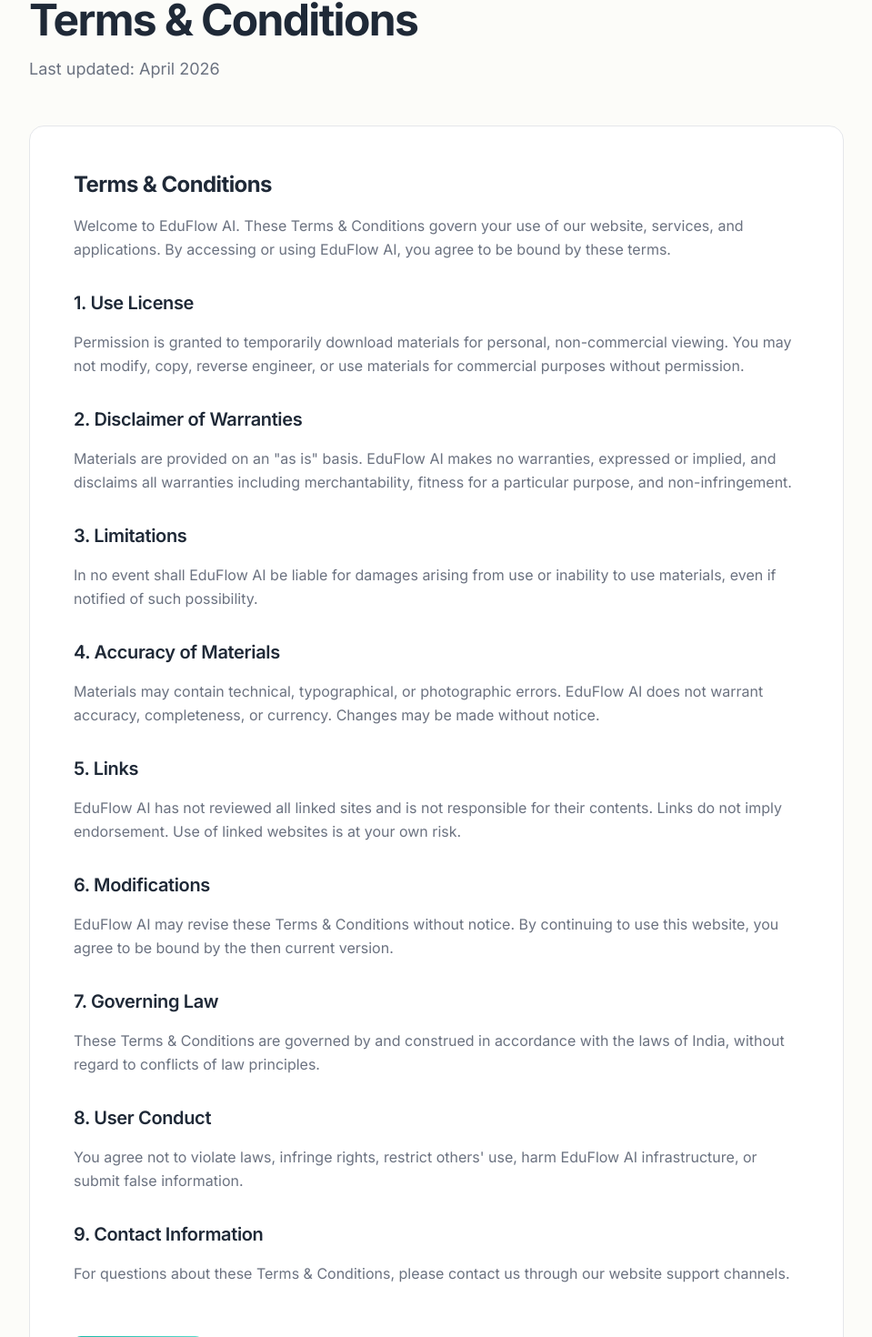
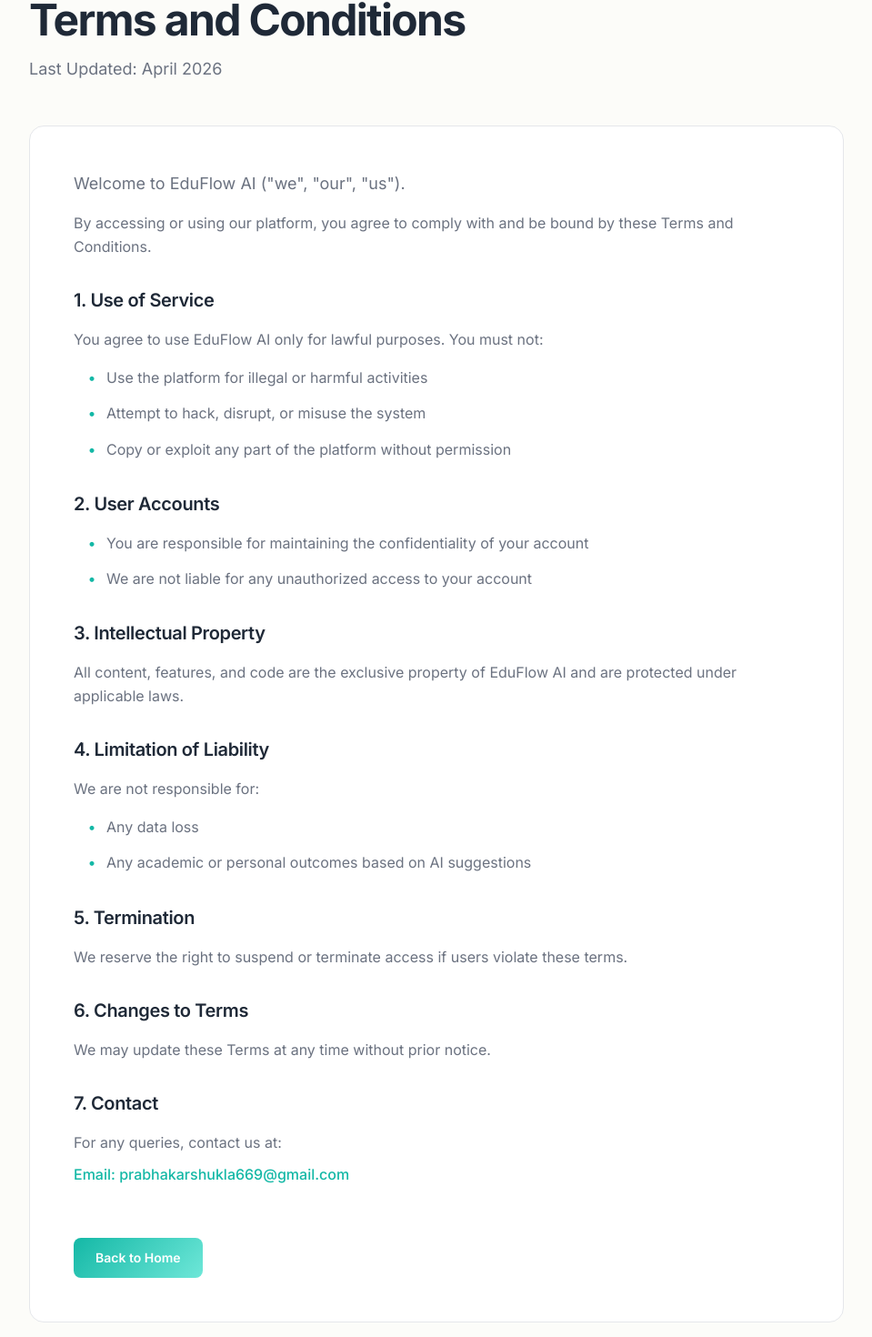
Before and after one commit to prabhakarshukla/EduFlow_AI, a Next.js app: page /terms in a window 1280 px wide. Shown: the part 130-1600 px from the top of the page at 91% size, without its empty margins (160-1119 px from the left). Built offline with nearby package versions, Linux system fonts and the light colour scheme.

Commit message:
Fill Terms and Conditions page with proper content

```diff
--- a/app/terms/page.tsx
+++ b/app/terms/page.tsx
@@ -6,123 +6,135 @@
   return (
     <div className="min-h-screen px-4 py-20" style={{ background: '#fcfcf9' }}>
       <div className="max-w-4xl mx-auto">
+        {/* Header */}
         <div className="mb-12">
           <Link
             href="/"
             className="inline-flex items-center gap-2 text-sm font-medium mb-6 transition-colors"
             style={{ color: '#14b8a6' }}
-            onMouseEnter={e => {
-              (e.currentTarget as HTMLElement).style.color = '#0d9488';
-            }}
-            onMouseLeave={e => {
-              (e.currentTarget as HTMLElement).style.color = '#14b8a6';
-            }}
+            onMouseEnter={e => { (e.currentTarget as HTMLElement).style.color = '#0d9488'; }}
+            onMouseLeave={e => { (e.currentTarget as HTMLElement).style.color = '#14b8a6'; }}
           >
             ← Back to Home
           </Link>
 
           <h1 className="text-5xl font-bold mb-4" style={{ color: '#1f2937' }}>
-            Terms & Conditions
+            Terms and Conditions
           </h1>
           <p className="text-lg" style={{ color: '#6b7280' }}>
-            Last updated: April 2026
+            Last Updated: April 2026
           </p>
         </div>
 
-        <div
-          className="rounded-2xl border p-8 md:p-12 space-y-8"
-          style={{ background: '#ffffff', borderColor: '#e5e7eb' }}
-        >
+        {/* Content Card */}
+        <div className="rounded-2xl border p-8 md:p-12 space-y-8" style={{ background: '#ffffff', borderColor: '#e5e7eb' }}>
           <section>
-            <h2 className="text-2xl font-bold mb-4" style={{ color: '#1f2937' }}>
-              Terms & Conditions
-            </h2>
-            <p className="leading-relaxed" style={{ color: '#6b7280' }}>
-              Welcome to EduFlow AI. These Terms & Conditions govern your use of our website, services, and applications. By accessing or using EduFlow AI, you agree to be bound by these terms.
+            <p className="leading-relaxed text-lg" style={{ color: '#6b7280' }}>
+              Welcome to EduFlow AI ("we", "our", "us").
+            </p>
+            <p className="leading-relaxed mt-4" style={{ color: '#6b7280' }}>
+              By accessing or using our platform, you agree to comply with and be bound by these Terms and Conditions.
             </p>
           </section>
 
           <section>
             <h3 className="text-xl font-semibold mb-4" style={{ color: '#1f2937' }}>
-              1. Use License
+              1. Use of Service
+            </h3>
+            <p className="leading-relaxed mb-4" style={{ color: '#6b7280' }}>
+              You agree to use EduFlow AI only for lawful purposes. You must not:
+            </p>
+            <ul className="space-y-3 ml-4">
+              {[
+                'Use the platform for illegal or harmful activities',
+                'Attempt to hack, disrupt, or misuse the system',
+                'Copy or exploit any part of the platform without permission',
+              ].map((item, idx) => (
+                <li key={idx} className="flex items-start">
+                  <span className="mr-3 font-semibold" style={{ color: '#14b8a6' }}>•</span>
+                  <span style={{ color: '#6b7280' }}>{item}</span>
+                </li>
+              ))}
+            </ul>
+          </section>
+
+          <section>
+            <h3 className="text-xl font-semibold mb-4" style={{ color: '#1f2937' }}>
+              2. User Accounts
+            </h3>
+            <ul className="space-y-3 ml-4">
+              {[
+                'You are responsible for maintaining the confidentiality of your account',
+                'We are not liable for any unauthorized access to your account',
+              ].map((item, idx) => (
+                <li key={idx} className="flex items-start">
+                  <span className="mr-3 font-semibold" style={{ color: '#14b8a6' }}>•</span>
+                  <span style={{ color: '#6b7280' }}>{item}</span>
+                </li>
+              ))}
+            </ul>
+          </section>
+
+          <section>
+            <h3 className="text-xl font-semibold mb-4" style={{ color: '#1f2937' }}>
+              3. Intellectual Property
             </h3>
             <p className="leading-relaxed" style={{ color: '#6b7280' }}>
-              Permission is granted to temporarily download materials for personal, non-commercial viewing. You may not modify, copy, reverse engineer, or use materials for commercial purposes without permission.
+              All content, features, and code are the exclusive property of EduFlow AI and are protected under applicable laws.
             </p>
           </section>
 
           <section>
             <h3 className="text-xl font-semibold mb-4" style={{ color: '#1f2937' }}>
-              2. Disclaimer of Warranties
+              4. Limitation of Liability
+            </h3>
+            <p className="leading-relaxed mb-4" style={{ color: '#6b7280' }}>
+              We are not responsible for:
+            </p>
+            <ul className="space-y-3 ml-4">
+              {[
+                'Any data loss',
+                'Any academic or personal outcomes based on AI suggestions',
+              ].map((item, idx) => (
+                <li key={idx} className="flex items-start">
+                  <span className="mr-3 font-semibold" style={{ color: '#14b8a6' }}>•</span>
+                  <span style={{ color: '#6b7280' }}>{item}</span>
+                </li>
+              ))}
+            </ul>
+          </section>
+
+          <section>
+            <h3 className="text-xl font-semibold mb-4" style={{ color: '#1f2937' }}>
+              5. Termination
             </h3>
             <p className="leading-relaxed" style={{ color: '#6b7280' }}>
-              Materials are provided on an "as is" basis. EduFlow AI makes no warranties, expressed or implied, and disclaims all warranties including merchantability, fitness for a particular purpose, and non-infringement.
+              We reserve the right to suspend or terminate access if users violate these terms.
             </p>
           </section>
 
           <section>
             <h3 className="text-xl font-semibold mb-4" style={{ color: '#1f2937' }}>
-              3. Limitations
+              6. Changes to Terms
             </h3>
             <p className="leading-relaxed" style={{ color: '#6b7280' }}>
-              In no event shall EduFlow AI be liable for damages arising from use or inability to use materials, even if notified of such possibility.
+              We may update these Terms at any time without prior notice.
             </p>
           </section>
 
           <section>
             <h3 className="text-xl font-semibold mb-4" style={{ color: '#1f2937' }}>
-              4. Accuracy of Materials
+              7. Contact
             </h3>
-            <p className="leading-relaxed" style={{ color: '#6b7280' }}>
-              Materials may contain technical, typographical, or photographic errors. EduFlow AI does not warrant accuracy, completeness, or currency. Changes may be made without notice.
+            <p className="leading-relaxed mb-2" style={{ color: '#6b7280' }}>
+              For any queries, contact us at:
+            </p>
+            <p className="font-medium" style={{ color: '#14b8a6' }}>
+              Email: prabhakarshukla669@gmail.com
             </p>
           </section>
 
-          <section>
-            <h3 className="text-xl font-semibold mb-4" style={{ color: '#1f2937' }}>
-              5. Links
-            </h3>
-            <p className="leading-relaxed" style={{ color: '#6b7280' }}>
-              EduFlow AI has not reviewed all linked sites and is not responsible for their contents. Links do not imply endorsement. Use of linked websites is at your own risk.
-            </p>
-          </section>
-
-          <section>
-            <h3 className="text-xl font-semibold mb-4" style={{ color: '#1f2937' }}>
-              6. Modifications
-            </h3>
-            <p className="leading-relaxed" style={{ color: '#6b7280' }}>
-              EduFlow AI may revise these Terms & Conditions without notice. By continuing to use this website, you agree to be bound by the then current version.
-            </p>
-          </section>
-
-          <section>
-            <h3 className="text-xl font-semibold mb-4" style={{ color: '#1f2937' }}>
-              7. Governing Law
-            </h3>
-            <p className="leading-relaxed" style={{ color: '#6b7280' }}>
-              These Terms & Conditions are governed by and construed in accordance with the laws of India, without regard to conflicts of law principles.
-            </p>
-          </section>
-
-          <section>
-            <h3 className="text-xl font-semibold mb-4" style={{ color: '#1f2937' }}>
-              8. User Conduct
-            </h3>
-            <p className="leading-relaxed" style={{ color: '#6b7280' }}>
-              You agree not to violate laws, infringe rights, restrict others' use, harm EduFlow AI infrastructure, or submit false information.
-            </p>
-          </section>
-
-          <section>
-            <h3 className="text-xl font-semibold mb-4" style={{ color: '#1f2937' }}>
-              9. Contact Information
-            </h3>
-            <p className="leading-relaxed" style={{ color: '#6b7280' }}>
-              For questions about these Terms & Conditions, please contact us through our website support channels.
-            </p>
-          </section>
-
+          {/* CTA Button */}
           <div className="pt-6 flex gap-4">
             <Link
               href="/"
```
